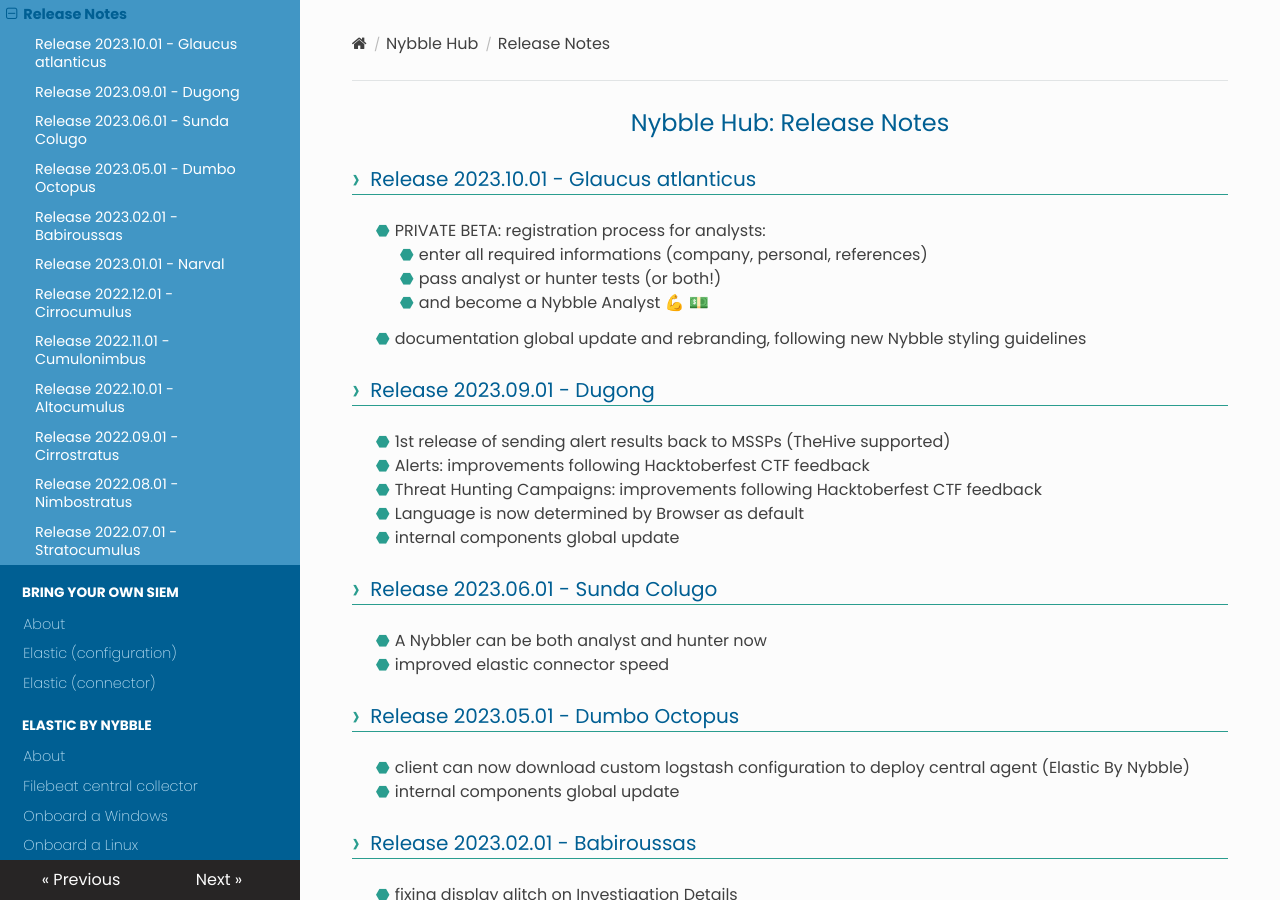
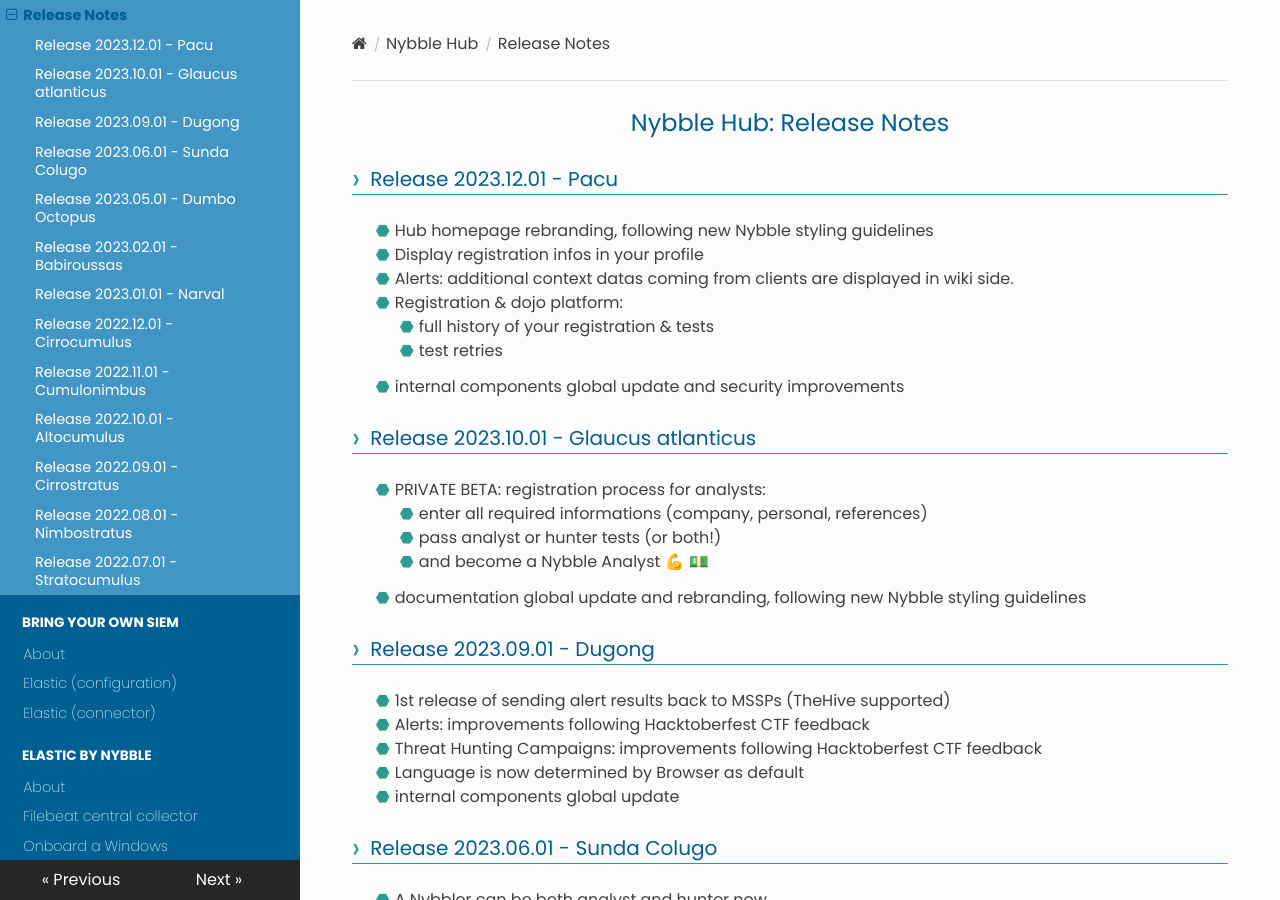
Before and after one commit to nybble-security/nybble-security.github.io, an MkDocs documentation site: the page built from docs/nybble-hub/release-notes.md, in a window 1280 px wide and 900 px high. Built offline with MkDocs 1.6.1, drawn with Linux system fonts in a browser that asks for light colours; nearby versions of some CDN libraries.

Commit message:
#14 release note end of 2023 + 1st register page

```diff
--- a/docs/nybble-hub/release-notes.md
+++ b/docs/nybble-hub/release-notes.md
@@ -1,4 +1,13 @@
 # Nybble Hub: Release Notes
+
+## Release 2023.12.01 - Pacu
+- Hub homepage rebranding, following new Nybble styling guidelines
+- Display registration infos in your profile
+- Alerts: additional context datas coming from clients are displayed in wiki side.
+- Registration & dojo platform:
+    - full history of your registration & tests
+    - test retries
+- internal components global update and security improvements
 
 ## Release 2023.10.01 - Glaucus atlanticus
 
--- a/mkdocs.yml
+++ b/mkdocs.yml
@@ -13,15 +13,12 @@ nav:
    #- Hunt Campaigns (clients): nybble-hub/hunts-clients.md
    #- Hunt Campaigns (hunters): nybble-hub/hunts-hunters.md
    - Profile: nybble-hub/profile.md
+   - Registration: nybble-hub/register.md
    - Release Notes: nybble-hub/release-notes.md
  - Bring Your Own SIEM:
    - About: connectors/overview.md
    - Elastic (configuration): connectors/elastic-configuration.md
    - Elastic (connector): connectors/elastic-connector.md
-   #- Splunk (configuration): connectors/splunk-configuration.md
-   #- Splunk (connector): connectors/splunk-connector.md
-   #- QRadar (configuration): connectors/qradar-configuration.md
-   #- QRadar (connector): connectors/qradar-connector.md
  - Elastic by Nybble:
    - About: elastic-by-nybble/overview.md
    - Filebeat central collector: elastic-by-nybble/filebeat-collector.md
@@ -33,7 +30,7 @@ theme: readthedocs
 extra_css: [extra.css]
 copyright: Copyright &copy; 2023 Nybble Engineering Team for the <a href="https://nybble-security.io">Nybble Company</a>.
 extra:
-  version: "2023.10.01"
+  version: "2023.12.01"
 markdown_extensions:
   - attr_list
   - admonition
```
Also changed, not shown: docs/connectors/qradar-configuration.md (deleted, +0 -3 lines), docs/connectors/qradar-connector.md (deleted, +0 -1 lines), docs/connectors/splunk-configuration.md (deleted, +0 -3 lines), docs/connectors/splunk-connector.md (deleted, +0 -1 lines), docs/nybble-hub/register.md (added, +40 -0 lines), docs/img/registration-process.png (added), 2 other files.
